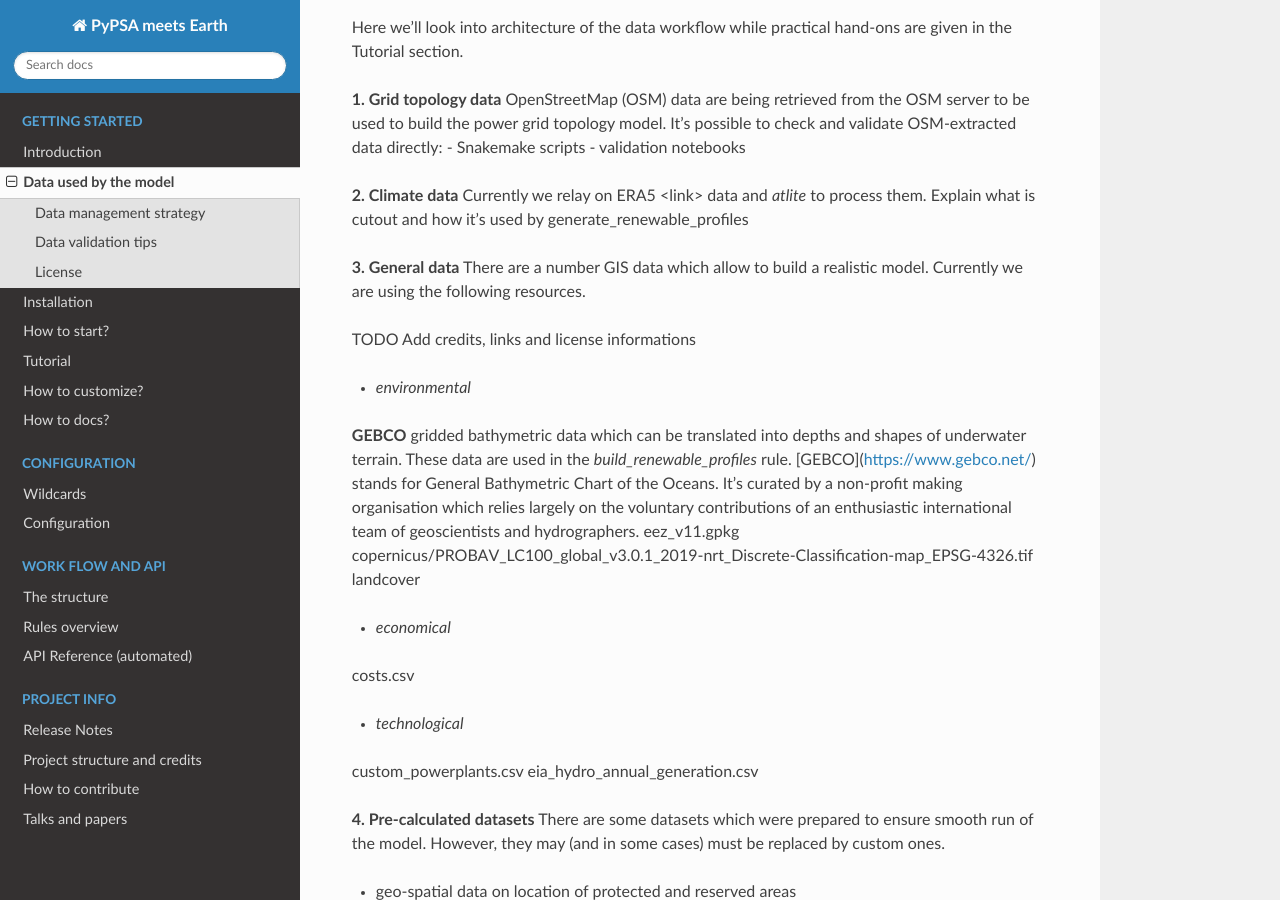
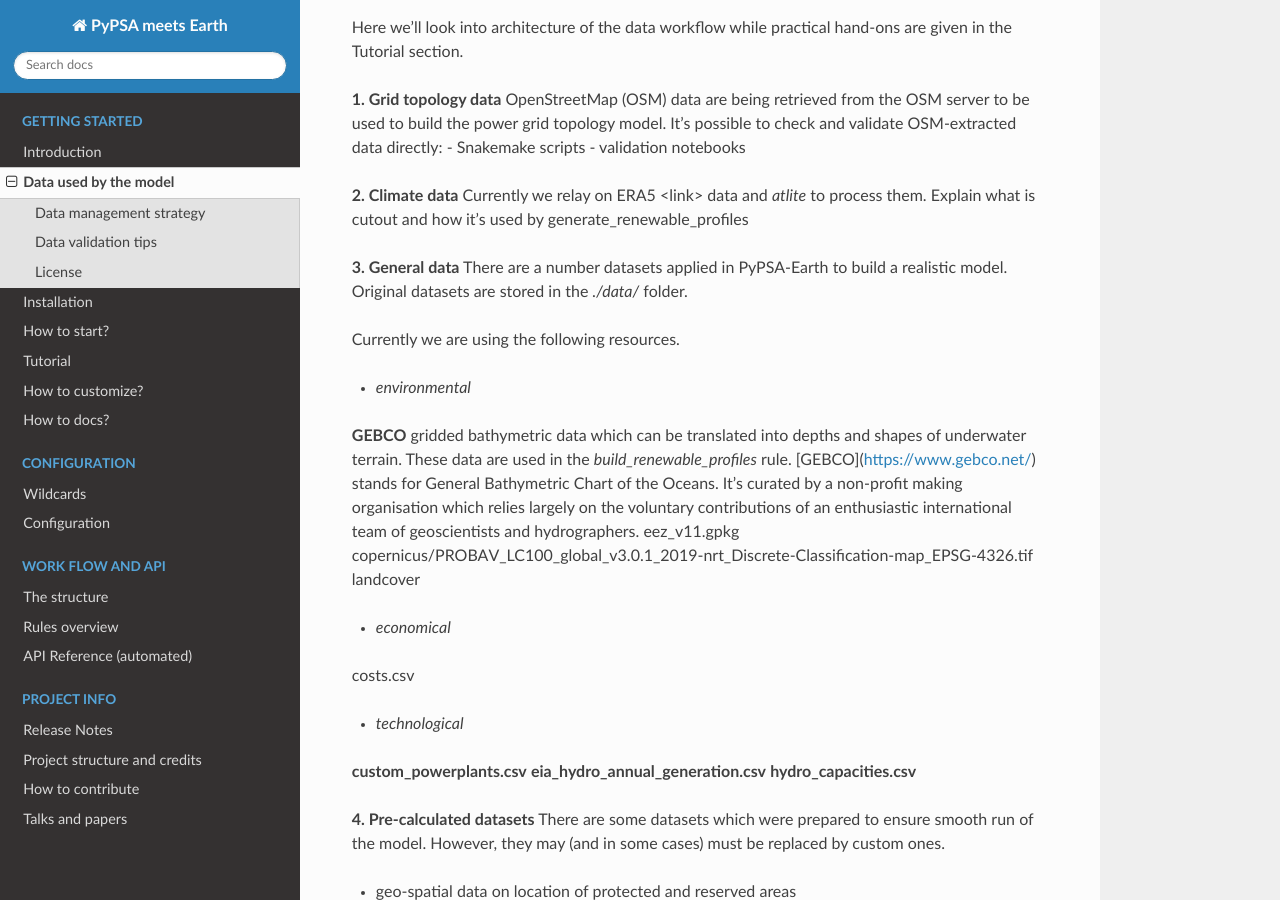
Before and after one commit to pypsa-meets-earth/pypsa-earth, a Sphinx documentation site: the page built from doc/data_workflow.rst, in a window 1280 px wide and 900 px high, scrolled down 344 px. Built offline with Sphinx 7.4.7 and the Read the Docs theme 2.0.0, drawn with Linux system fonts in a browser that asks for light colours; pages that are not in the unit, such as notebooks, are missing from menus; the version number could not be read and is left out.

Commit message:
Improve structure of the data description

```diff
--- a/doc/data_workflow.rst
+++ b/doc/data_workflow.rst
@@ -29,9 +29,9 @@
 Explain what is cutout and how it's used by generate_renewable_profiles
 
 **3. General data**
-There are a number GIS data which allow to build a realistic model. Currently we are using the following resources.
+There are a number datasets applied in PyPSA-Earth to build a realistic model. Original datasets are stored in the `./data/` folder.
 
-TODO Add credits, links and license informations
+Currently we are using the following resources.
 
 - *environmental*
 
@@ -44,8 +44,9 @@
 costs.csv
 
 - *technological*
-custom_powerplants.csv
-eia_hydro_annual_generation.csv
+**custom_powerplants.csv**
+**eia_hydro_annual_generation.csv**
+**hydro_capacities.csv**
 
 **4. Pre-calculated datasets**
 There are some datasets which were prepared to ensure smooth run of the model. However, they may (and in some cases) must be replaced by custom ones.
```
